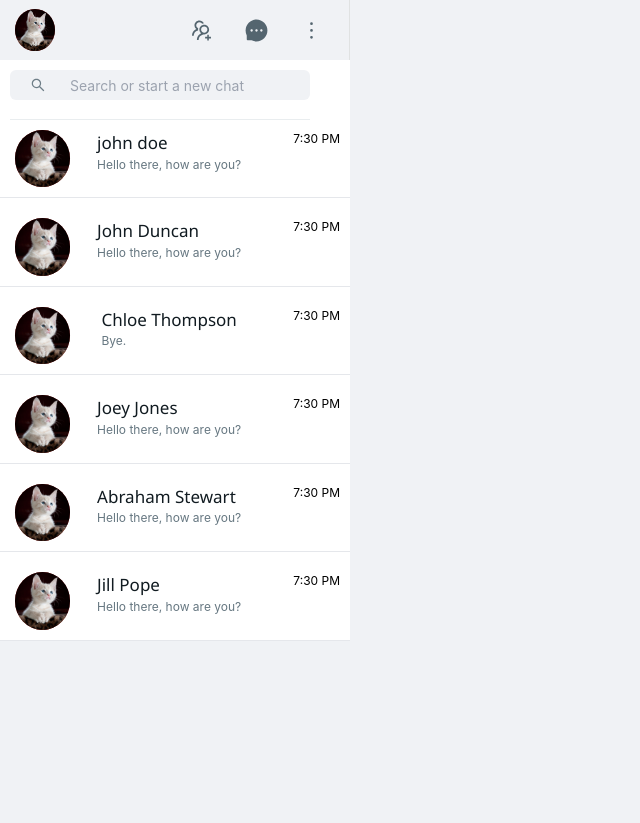
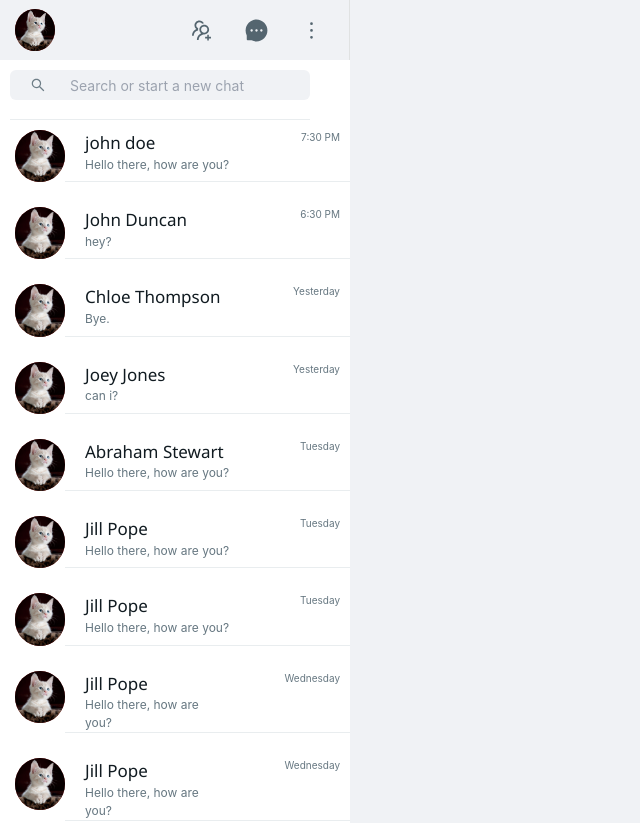
Before and after one commit to Diana-nyamai/Whatsapp-Clone, a React (Create React App) app: page / in a window 1280 px wide. Shown: the top 823 px of the page, without its empty margins (0-640 px from the left). Before the commit the page ends 800 px from the top, so only its background shows below. Built offline with nearby package versions, Linux system fonts and the light colour scheme.

Commit message:
Update: adding a scrollbar

```diff
--- a/src/components/ChatList.js
+++ b/src/components/ChatList.js
@@ -11,58 +11,90 @@ import profile from "../assets/profile.jpg";
 function ChatList() {
   const chatLists = [
     {
-      avatar: <Avatars image={profile} awidth={55} aheight={55} />,
+      avatar: <Avatars image={profile} awidth={50} aheight={50} />,
       userName: "john doe",
       message: "Hello there, how are you?",
       time: "7:30 PM",
     },
     {
-      avatar: <Avatars image={profile} awidth={55} aheight={55} />,
+      avatar: <Avatars image={profile} awidth={50} aheight={50} />,
       userName: "John Duncan",
-      message: "Hello there, how are you?",
-      time: "7:30 PM",
+      message: "hey?",
+      time: "6:30 PM",
     },
     {
-      avatar: <Avatars image={profile} awidth={55} aheight={55} />,
+      avatar: <Avatars image={profile} awidth={50} aheight={50} />,
       userName: "Chloe Thompson",
       message: "Bye.",
-      time: "7:30 PM",
+      time: "Yesterday",
     },
     {
-      avatar: <Avatars image={profile} awidth={55} aheight={55} />,
+      avatar: <Avatars image={profile} awidth={50} aheight={50} />,
       userName: "Joey Jones",
-      message: "Hello there, how are you?",
-      time: "7:30 PM",
+      message: "can i?",
+      time: "Yesterday",
     },
     {
-      avatar: <Avatars image={profile} awidth={55} aheight={55} />,
+      avatar: <Avatars image={profile} awidth={50} aheight={50} />,
       userName: "Abraham Stewart",
       message: "Hello there, how are you?",
-      time: "7:30 PM",
+      time: "Tuesday",
     },
     {
-      avatar: <Avatars image={profile} awidth={55} aheight={55} />,
+      avatar: <Avatars image={profile} awidth={50} aheight={50} />,
       userName: "Jill Pope",
       message: "Hello there, how are you?",
-      time: "7:30 PM",
+      time: "Tuesday",
+    },
+    {
+      avatar: <Avatars image={profile} awidth={50} aheight={50} />,
+      userName: "Jill Pope",
+      message: "Hello there, how are you?",
+      time: "Tuesday",
+    },
+    {
+      avatar: <Avatars image={profile} awidth={50} aheight={50} />,
+      userName: "Jill Pope",
+      message: "Hello there, how are you?",
+      time: "Wednesday",
+    },
+    {
+      avatar: <Avatars image={profile} awidth={50} aheight={50} />,
+      userName: "Jill Pope",
+      message: "Hello there, how are you?",
+      time: "Wednesday",
+    },
+    {
+      avatar: <Avatars image={profile} awidth={50} aheight={50} />,
+      userName: "Jill Pope",
+      message: "Hello there, how are you?",
+      time: "6/2/2023",
+    },
+    {
+      avatar: <Avatars image={profile} awidth={50} aheight={50} />,
+      userName: "Jill Pope",
+      message: "Hello there, how are you?",
+      time: "6/2/2023",
     },
   ];
   return (
-    <div>
+    <div className="chatlist-main">
+      <div className="chatlist-main">
       {chatLists.map((chatlist) => (
         <div className="chatlist-container">
           <div className="chat-list">
             <div className="chatlist-avatar">{chatlist.avatar}</div>
-            {/* <div className="underline"> */}
+            <div className="c-underline">
               <div className="c-text">
                 <p className="name">{chatlist.userName}</p>
                 <p className="message">{chatlist.message}</p>
               </div>
               <div className="c-time">{chatlist.time}</div>
-            {/* </div> */}
+            </div>
           </div>
         </div>
       ))}
+      </div>
     </div>
   );
 }
--- a/src/styles/components/chatlist.css
+++ b/src/styles/components/chatlist.css
@@ -1,37 +1,57 @@
-.chatlist-container{
-    border: 1pxx solid black;
+.chatlist-main {
+    height: 100%;
+    overflow-y: auto;
+}
+
+.chatlist-main::-webkit-scrollbar {
+    width: 5px;
+}
+
+.chatlist-main::-webkit-scrollbar-thumb {
+    background-color: #ced0d1;
+}
+
+.chatlist-container {
     width: 100%;
     margin-bottom: 20px;
     justify-content: center;
 
 }
-.chat-list{
+
+.chat-list {
     display: flex;
-    justify-content: space-between;
-    padding-bottom: 10px;
-    border-bottom-width: 1px;
+    padding-bottom: 5px;
 }
-.chatlist-avatar{
+
+.chatlist-avatar {
     margin-left: 10px;
 }
-/* .underline{
+
+.c-underline {
+    display: flex;
+    width: 100%;
+    justify-content: space-between;
     border-bottom: 1px solid #e9edef;
-} */
-.c-text{
-    margin-left: 15px;
 }
-.name
-{
-    font-family: Segoe UI,Helvetica Neue,Helvetica,Lucida Grande,Arial,Ubuntu,Cantarell,Fira Sans,sans-serif;
+
+.c-text {
+    margin-left: 20px;
+}
+
+.name {
+    font-family: Segoe UI, Helvetica Neue, Helvetica, Lucida Grande, Arial, Ubuntu, Cantarell, Fira Sans, sans-serif;
     font-size: 17px;
     color: #111b21;
 }
-.message{
+
+.message {
     font-size: 12px;
     color: #667781;
 }
-.c-time{
-    font-size: 12px;
-    margin-left: 40px;
+
+.c-time {
+    font-size: 10px;
+    margin-left: 60px;
     margin-right: 10px;
+    color: #667781;
 }
```
